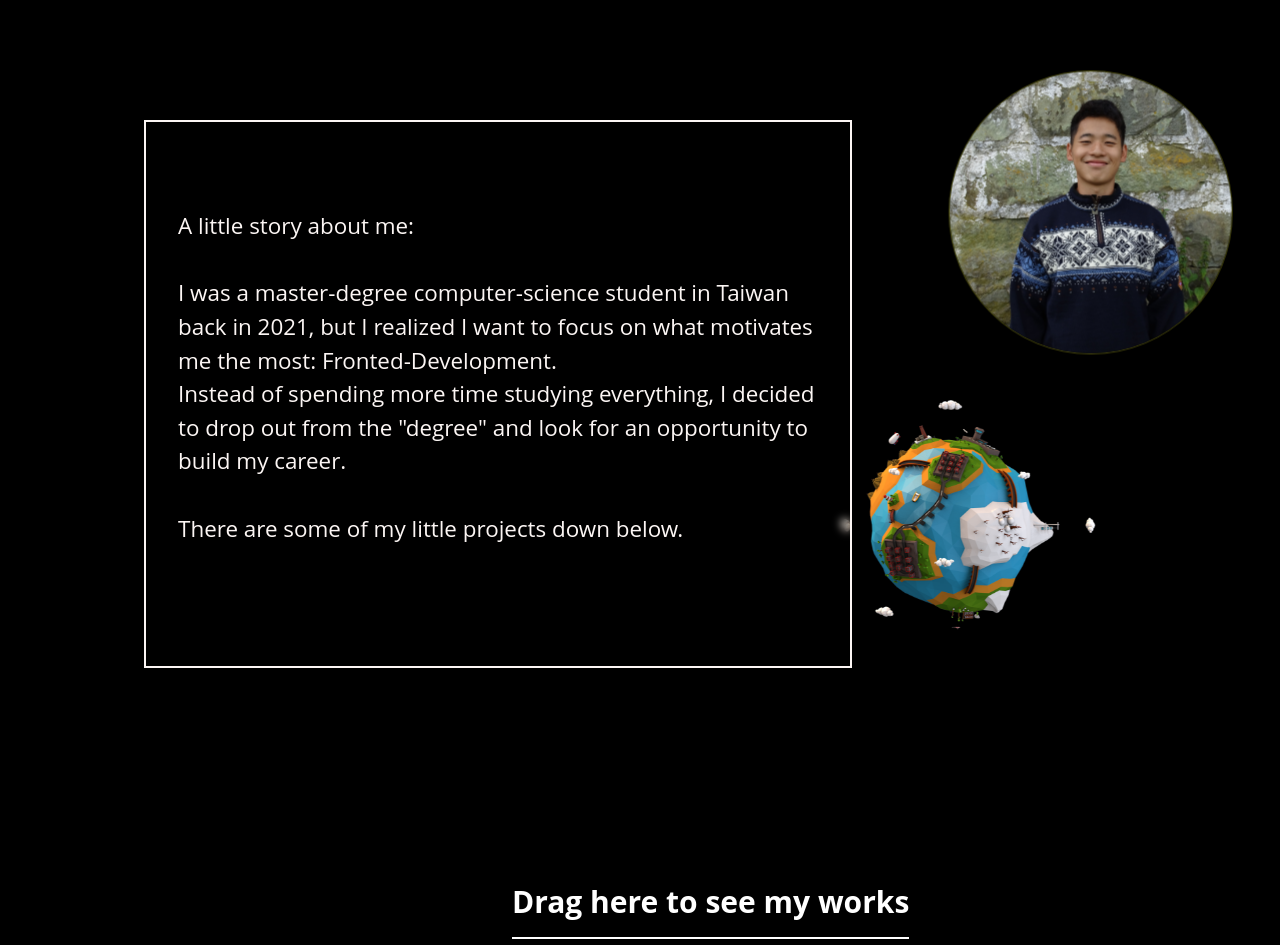
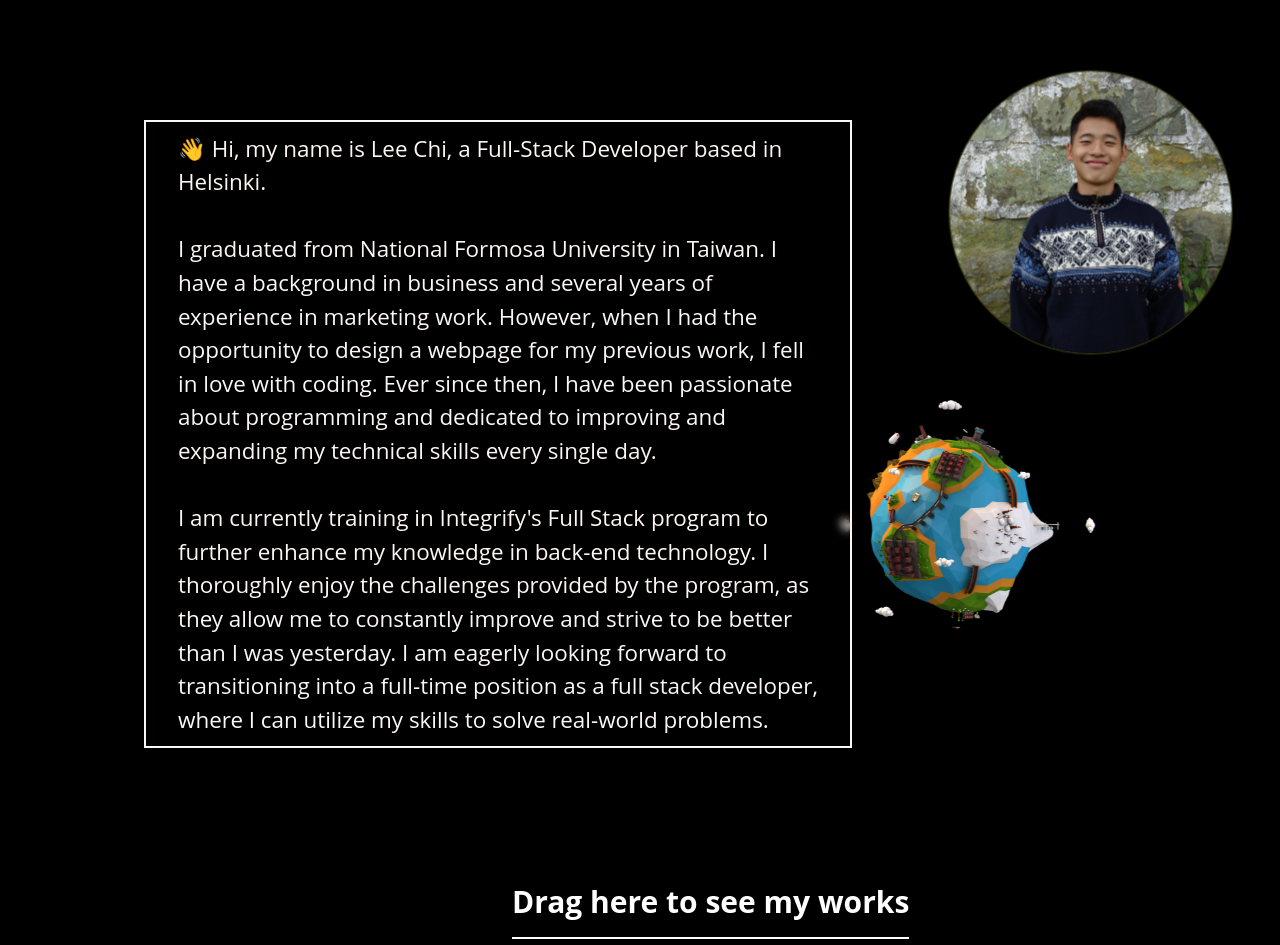
Before and after one commit to LeeRichi/my_portfolio, a React (Create React App) app: page / in a window 1280 px wide. Shown: the part 840-1785 px from the top of the page. Built offline with nearby package versions, Linux system fonts and the light colour scheme.

Commit message:
upgrade Oct20

```diff
--- a/src/components/about/about.jsx
+++ b/src/components/about/about.jsx
@@ -2,9 +2,6 @@ import React from 'react'
 import styled, { keyframes, ThemeProvider } from 'styled-components'
 import {DarkTheme} from '../../components/themes/Themes';
 import Navbar from "../navbar/Navbar";
-// import LogoComponent from '../subComponents/LogoComponent';
-// import SocialIcons from '../subComponents/SocialIcons';
-// import PowerButton from '../subComponents/PowerButton';
 import ParticleComponent from '../../subComponents/ParticleComponent';
 
 import BigTitle from '../../subComponents/BigTitle'
@@ -89,12 +86,10 @@ const Main =  styled.div`
       font-size 20px;
       height: 80vh;
   }
-
-
+  @media screen and (max-width: 1450px) {
+      height: 70vh;
+  }
 `
-
-
-
 
 const AboutPage = () => {
     return (
@@ -110,18 +105,11 @@ const AboutPage = () => {
                     <img src={sun} alt="sun" />
                 </Waterman>
                 <Main>
-                    A little story about me:
-                    <br/> <br />
-                    I was a master-degree computer-science student in Taiwan back in 2021, but I realized I want to focus on what
-                    motivates me the most: Fronted-Development.
-                    <br />
-                    Instead of spending more time studying everything, I decided to drop out from the "degree" and look for an opportunity to build my career.
-                    <br /> <br/>
-                    There are some of my little projects down below.
-                    {/* I am a very easy-going, open-minded person. I like to be around with people. I had played in school basketball team for many years which makes me a good team-player. */}
-                    <br/> <br/>
-                    {/* I believe everything is an Art when you put your consciousness in it. You can connect with me via social links. */}
-
+                    👋 Hi, my name is Lee Chi, a Full-Stack Developer based in Helsinki.
+                    <br /><br />
+                    I graduated from National Formosa University in Taiwan. I have a background in business and several years of experience in marketing work. However, when I had the opportunity to design a webpage for my previous work, I fell in love with coding. Ever since then, I have been passionate about programming and dedicated to improving and expanding my technical skills every single day.
+                    <br/><br/>
+                    I am currently training in Integrify's Full Stack program to further enhance my knowledge in back-end technology. I thoroughly enjoy the challenges provided by the program, as they allow me to constantly improve and strive to be better than I was yesterday. I am eagerly looking forward to transitioning into a full-time position as a full stack developer, where I can utilize my skills to solve real-world problems.
                 </Main>
                 <BigTitle text="Welcome" top="10%" left="7%" />
             </Box>
--- a/src/components/contact/contact.css
+++ b/src/components/contact/contact.css
@@ -224,7 +224,7 @@ button {
 
 @media screen and (min-width: 1600px) {
   .shape{
-       left: 860px;
+       left: 980px;
        margin-top:50px;
   }
 
--- a/src/subComponents/Card.jsx
+++ b/src/subComponents/Card.jsx
@@ -20,14 +20,16 @@ border: 1px solid white;
     transition: all 0.2s ease;
     z-index:1;
     background-image:url:(${props =>props.img});
-// over-flow:hidden;
-
 
     &:hover{
         background-color: white;
         color:black;
         border: 1px solid black;
         cursor:pointer
+    }
+
+     @media screen and (max-width: 1450px) {
+      height: 50vh;
     }
 `
 
```
Also changed, not shown: src/components/contact/Contact.jsx (+0 -10 lines). Lines whose indentation alone changed are shown as unchanged.
